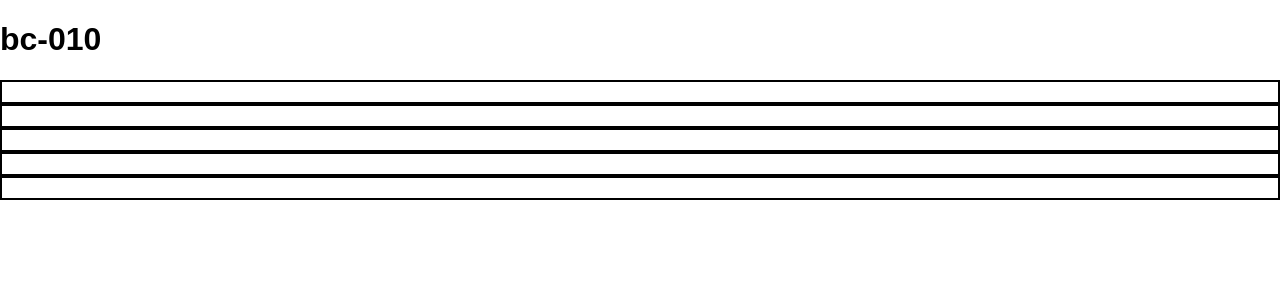
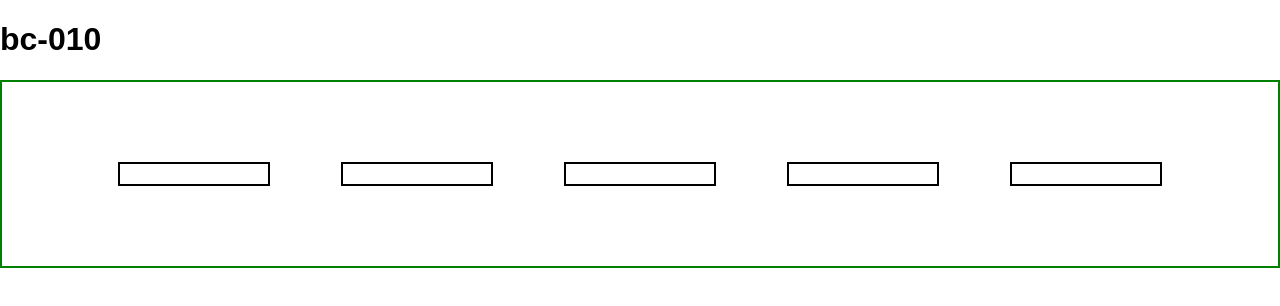
Before and after one commit to bcimbali/bc-010, a React (Create React App) app: page / in a window 1280 px wide. Shown: the top 306 px of the page. Built offline with nearby package versions, Linux system fonts and the light colour scheme.

Commit message:
keys in keyboard component

```diff
--- a/src/App.css
+++ b/src/App.css
@@ -1,5 +1,13 @@
 
 .key {
   border: 2px solid black;
+  margin: auto;
   padding: 10px;
+  width: 10vw;
 }
+
+.keyboard {
+  border: 2px solid green;
+  display: flex;
+  padding: 10vh;
+}
--- a/src/App.jsx
+++ b/src/App.jsx
@@ -2,7 +2,7 @@ import './App.css';
 
 import React, { Component } from 'react';
 
-import Key from './components/Key';
+import Keyboard from './components/Keyboard';
 import Tone from 'tone';
 import notes from './notes.json';
 
@@ -53,12 +53,9 @@ class App extends Component {
       <div>
         <header>
           <h1>bc-010</h1>
-          {this.state.notes.map(note => (
-            <Key
+          <Keyboard
             keyPress={this.keyPress}
-            note={note.note}
-            />
-          ))}
+          />
         </header>
       </div>
     );
--- /dev/null
+++ b/src/components/Keyboard/Keyboard.jsx
@@ -0,0 +1,18 @@
+import Key from './../Key';
+import React from 'react';
+import notes from './../../notes.json';
+
+function Keyboard(props) {
+  return(
+    <div className="keyboard">
+      {notes.map(note => (
+        <Key
+        keyPress={props.keyPress}
+        note={note.note}
+        />
+      ))}
+    </div>
+  );
+};
+
+export default Keyboard;
--- /dev/null
+++ b/src/components/Keyboard/index.js
@@ -0,0 +1 @@
+export {default} from './Keyboard.jsx';
```
